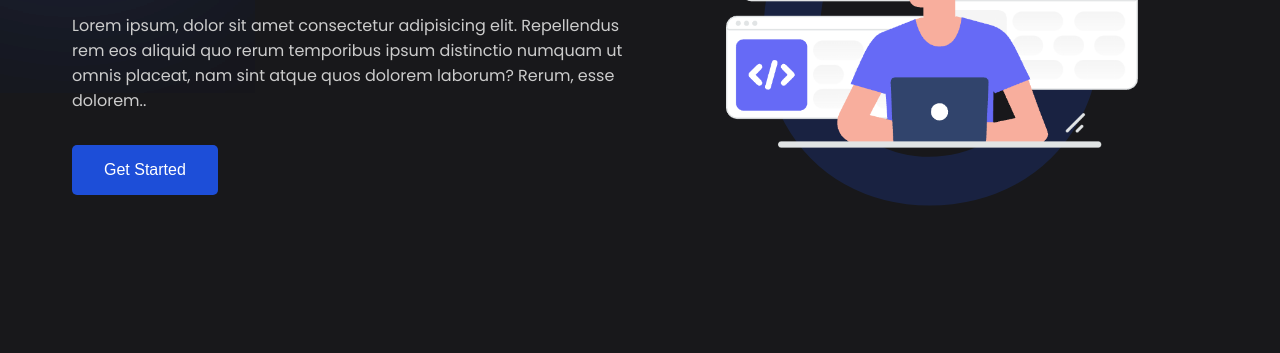
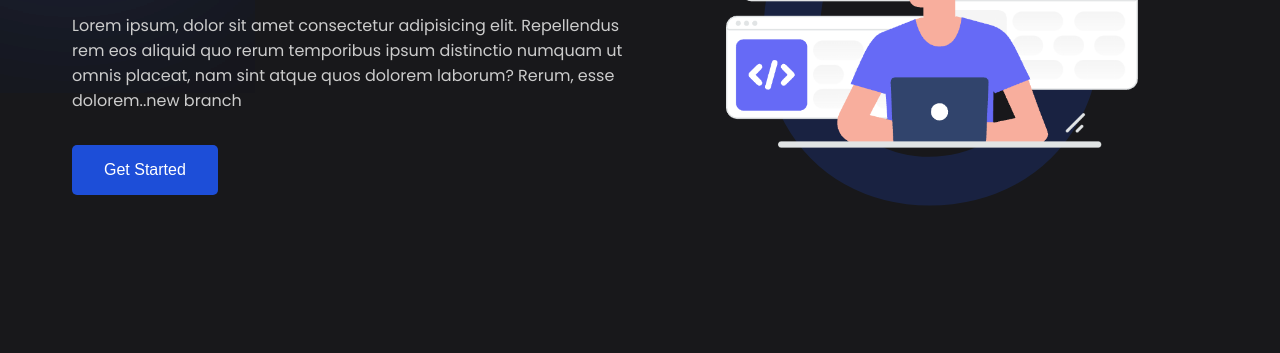
Before and after one commit to IlkinnHeybetov/Personal-Portfolio--01, a plain HTML site: page index.html in a window 1280 px wide. Shown: the part 416-769 px from the top of the page. Drawn offline with nearby package versions, Linux system fonts and the light colour scheme.

Commit message:
My new Portfolio

```diff
--- a/index.html
+++ b/index.html
@@ -36,7 +36,7 @@
             <p>
                 Lorem ipsum, dolor sit amet consectetur adipisicing elit. Repellendus rem eos aliquid quo rerum
                 temporibus ipsum distinctio numquam ut omnis placeat, nam sint atque quos dolorem laborum? Rerum, esse
-                dolorem..
+                dolorem..new branch
             </p>
             <button class="btn">Get Started</button>
         </div>
```
